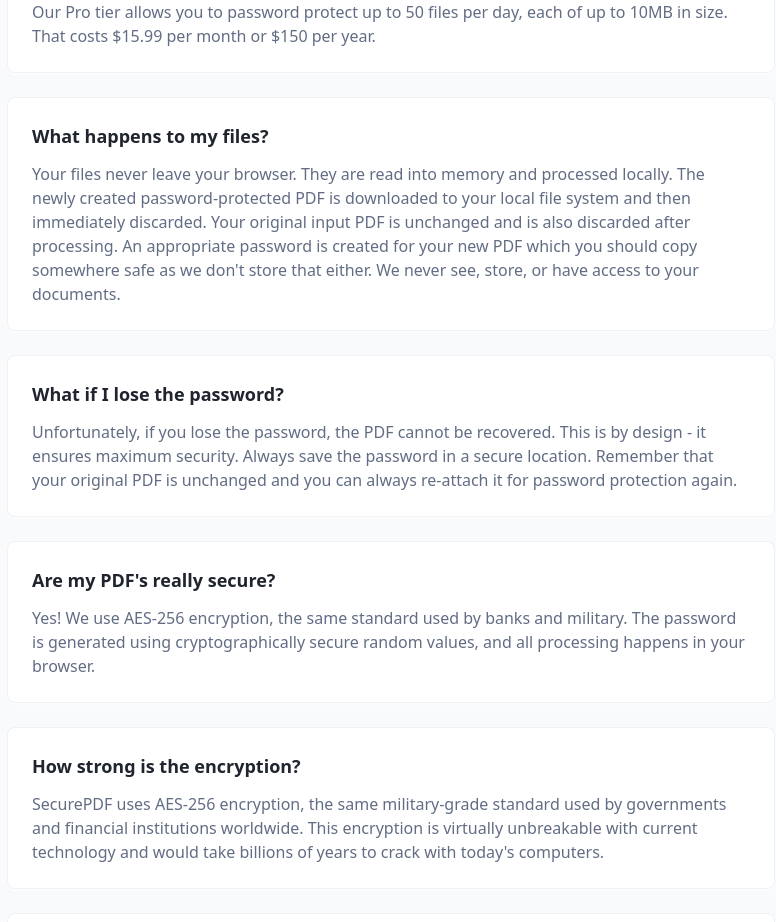
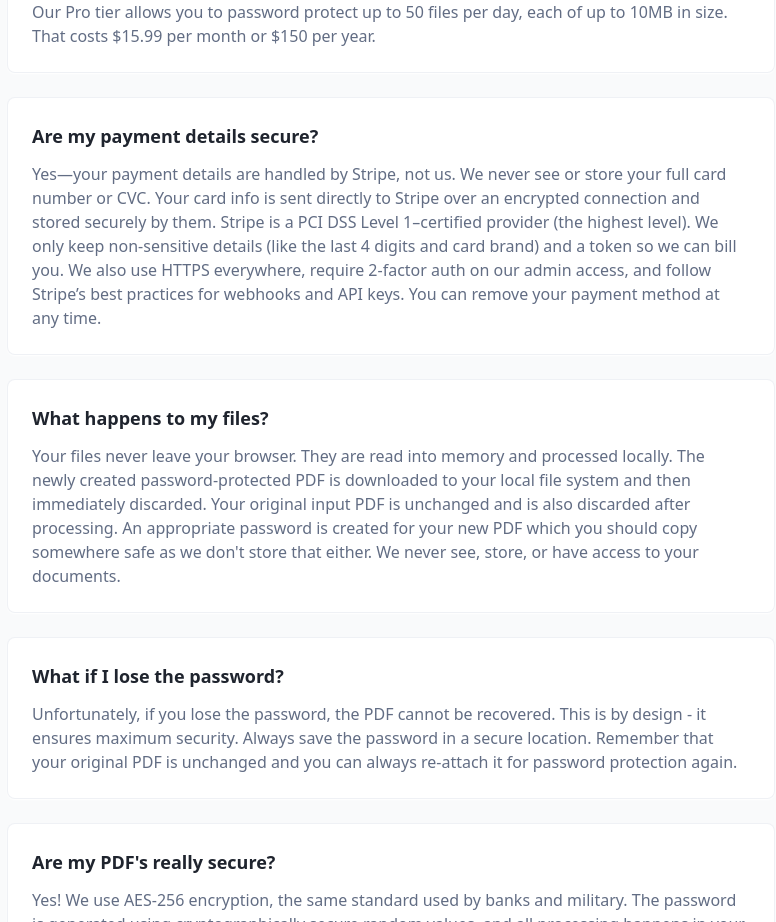
Before and after one commit to taupirho/browser-pdf-vault, a React (Vite) app: page / in a window 1280 px wide. Shown: the part 1080-2002 px from the top of the page, without its empty margins (249-1025 px from the left). Built offline with nearby package versions, Linux system fonts and the light colour scheme.

Commit message:
Update Index.tsx
Added additional FAQ about Strip payments

```diff
--- a/src/pages/Index.tsx
+++ b/src/pages/Index.tsx
@@ -166,6 +166,13 @@ const Index = () => {
 
                 <Card className="shadow-card bg-card border-border/50">
                   <CardContent className="p-6">
+                    <h3 className="font-semibold text-lg mb-3 text-foreground">Are my payment details secure?</h3>
+                    <p className="text-muted-foreground">Yes—your payment details are handled by Stripe, not us. We never see or store your full card number or CVC. Your card info is sent directly to Stripe over an encrypted connection and stored securely by them. Stripe is a PCI DSS Level 1–certified provider (the highest level). We only keep non-sensitive details (like the last 4 digits and card brand) and a token so we can bill you. We also use HTTPS everywhere, require 2-factor auth on our admin access, and follow Stripe’s best practices for webhooks and API keys. You can remove your payment method at any time.</p>
+                  </CardContent>
+                </Card>
+
+                <Card className="shadow-card bg-card border-border/50">
+                  <CardContent className="p-6">
                     <h3 className="font-semibold text-lg mb-3 text-foreground">What happens to my files?</h3>
                     <p className="text-muted-foreground">Your files never leave your browser. They are read into memory and processed locally. The newly created password-protected PDF is downloaded to your local file system and then immediately discarded. Your original input PDF is unchanged and is also discarded after processing. An appropriate password is created for your new PDF which you should copy somewhere safe as we don't store that either. We never see, store, or have access to your documents.</p>
                   </CardContent>
```
